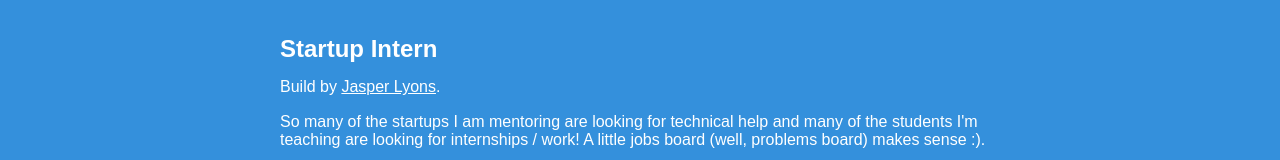
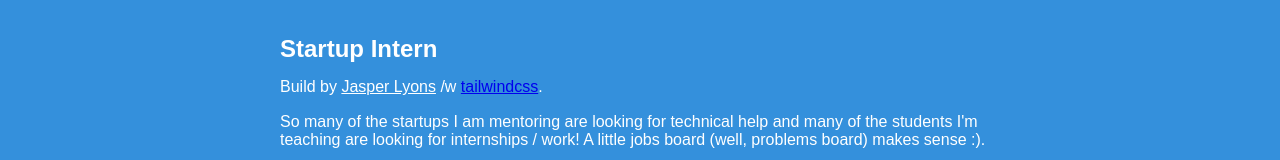
Before and after one commit to jasper-lyons-rhul/startup-intern, a plain HTML site: page index.html in a window 1280 px wide. Shown: the part 447-607 px from the top of the page. Drawn offline with Linux system fonts and the light colour scheme; a script that the page names is missing.

Commit message:
Mention tailwind

```diff
--- a/index.html
+++ b/index.html
@@ -157,7 +157,7 @@
     <footer class="bg-blue text-white flex flex-col items-center">
       <div class="p-8 max-w-lg">
         <h2 class="p-2">Startup Intern</h2>
-        <div class="p-2">Build by <a class="text-white" href="https://mobile.twitter.com/iOvrThoughtThis">Jasper Lyons</a>.</div>
+        <div class="p-2">Build by <a class="text-white" href="https://mobile.twitter.com/iOvrThoughtThis">Jasper Lyons</a> /w <a href="https://tailwindcss.com/">tailwindcss</a>.</div>
         <div class="p-2">So many of the startups I am mentoring are looking for technical help and many of the students I'm teaching are looking for internships / work! A little jobs board (well, problems board) makes sense :).</div>
         <div class="p-2">If you're interested in posting your job here drop me an <a class="text-white" href="mailto:jasper.lyons@rhul.ac.uk">email</a>.</div>
       </div>
```
